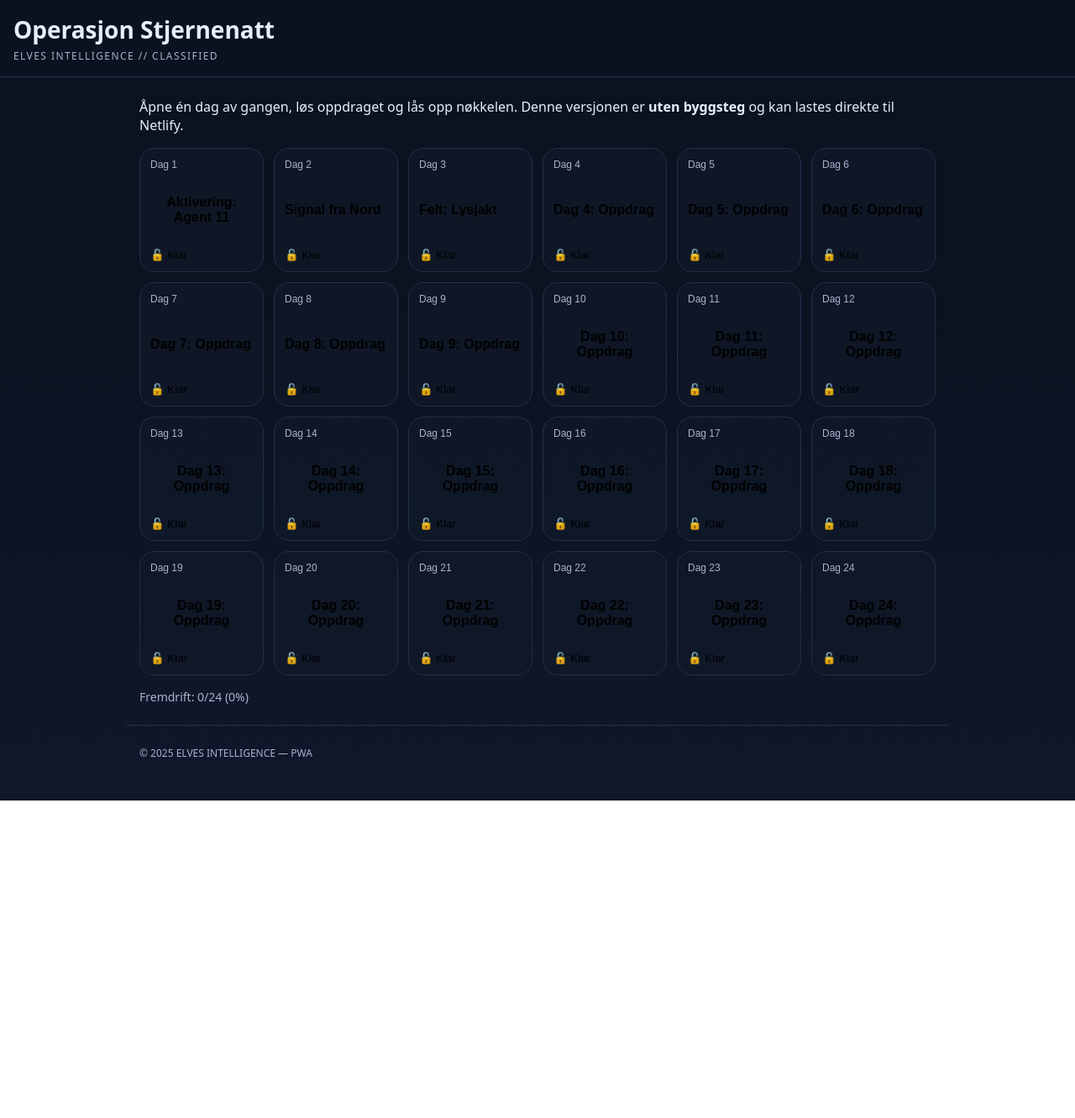
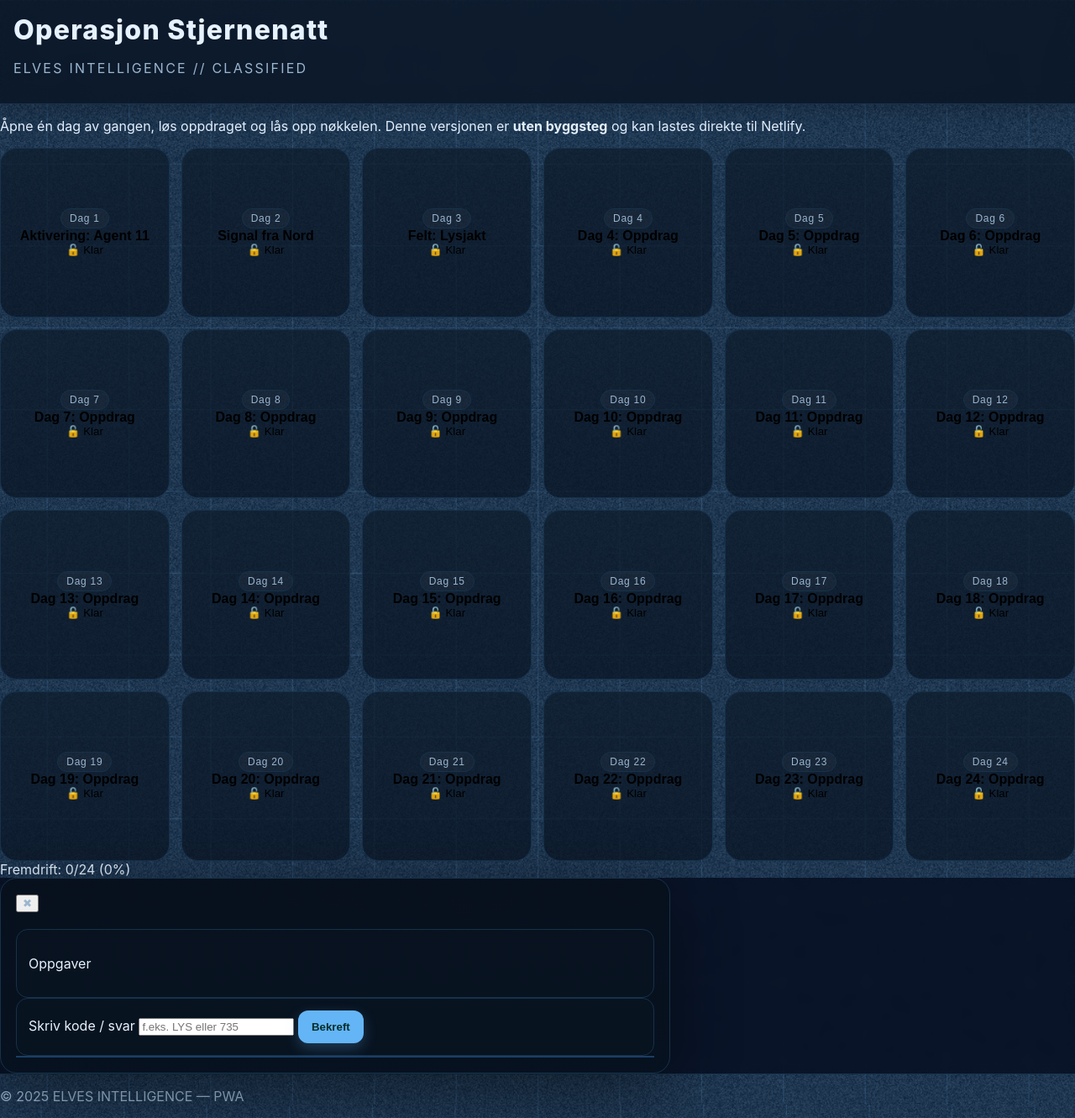
Before and after one commit to ida-ask/operasjon-stjernenatt, a plain HTML site: page index.html in a window 1280 px wide. Shown: the whole page at 84% size. Before the commit the page ends 953 px from the top, so only its background shows below. Drawn offline with Linux system fonts and the light colour scheme.

Commit message:
Add files via upload

```diff
--- a/style.css
+++ b/style.css
@@ -1,28 +1,78 @@
 
-:root{--bg:#0b1220;--panel:#121a2a;--ink:#e7eefc;--muted:#a8b3cf;--accent:#6ee7b7;--line:#22304a;}
-*{box-sizing:border-box}html,body{margin:0;padding:0;background:linear-gradient(180deg,#0b1220,#0b1220 40%,#0f172a);color:var(--ink);font-family:system-ui,-apple-system,Segoe UI,Roboto,Inter,Helvetica,Arial,sans-serif}
-.topbar{position:sticky;top:0;background:rgba(11,18,32,.8);backdrop-filter:blur(8px);border-bottom:1px solid var(--line);padding:16px}
-.topbar h1{margin:0;font-size:clamp(20px,2.8vw,28px)}
-.sub{margin:.25rem 0 0;color:var(--muted);font-size:12px;letter-spacing:.12em;text-transform:uppercase}
-.container{max-width:980px;margin:24px auto;padding:0 16px}
-.grid{display:grid;grid-template-columns:repeat(4,1fr);gap:12px}
-@media(min-width:720px){.grid{grid-template-columns:repeat(6,1fr)}}
-.card{position:relative;border:1px solid var(--line);background:rgba(18,26,42,.7);border-radius:18px;aspect-ratio:1/1;padding:12px;display:flex;flex-direction:column;justify-content:space-between}
-.card.locked{opacity:.6;filter:grayscale(40%)}
-.card h3{margin:0;font-size:16px}
-.badge{font-size:12px;color:var(--muted)}
-.btn{display:inline-flex;align-items:center;gap:8px;background:#1f2a44;border:1px solid var(--line);color:var(--ink);padding:8px 12px;border-radius:12px;cursor:pointer}
-.btn:hover{background:#253253}
-.progress{margin-top:16px;color:var(--muted);font-size:14px}
-.modal{position:fixed;inset:0;background:rgba(2,6,23,.7);backdrop-filter:blur(6px);display:flex;align-items:center;justify-content:center;padding:16px}
-.hidden{display:none}
-.sheet{max-width:720px;width:100%;background:linear-gradient(180deg,#0f172a,#0b1220);border:1px solid var(--line);border-radius:18px;padding:16px}
-.close{float:right;background:transparent;border:none;color:var(--muted);font-size:18px;cursor:pointer}
-.sheet h2{margin-top:0}
-.taskbox,.answerbox{border:1px solid var(--line);border-radius:12px;padding:12px;background:#101828}
-.taskbox .label{color:var(--muted);font-size:12px;margin:0 0 8px}
-.answerbox label{display:block;color:var(--muted);font-size:12px;margin-bottom:6px}
-.answerbox input{width:100%;padding:10px 12px;border-radius:10px;border:1px solid var(--line);background:#0b1220;color:var(--ink);margin-bottom:8px}
-.answerbox button{background:var(--accent);color:#052e2b;border:none;padding:10px 14px;border-radius:10px;font-weight:600;cursor:pointer}
-.reward{padding:12px;border:1px solid #1b3e33;background:#0d1f1a;border-radius:12px;color:#baf7dc}
-.foot{max-width:980px;margin:24px auto;padding:12px 16px;color:var(--muted);font-size:12px;border-top:1px solid var(--line)}
+:root{
+  --bg:#07111f;
+  --panel:#0d1b2a;
+  --ink:#e6f2ff;
+  --muted:#9bb6cf;
+  --accent:#64b5f6; /* isblå */
+  --line:#16324a;
+}
+
+/* Bakgrunn med subtil HUD-grid */
+html,body{
+  margin:0;padding:0;
+  color:var(--ink);
+  font-family: 'Inter', system-ui, -apple-system, Segoe UI, Roboto, sans-serif;
+  background:
+    radial-gradient(1200px 600px at 50% -200px, rgba(100,181,246,.12), transparent 70%),
+    url('/bg/hud-grid.png') center/cover repeat,
+    url('/bg/frost-background.jpg') center/cover no-repeat,
+    linear-gradient(180deg, var(--bg), #0b1220);
+}
+
+/* Header */
+.topbar{
+  position:sticky;top:0;
+  background:rgba(7,17,31,.75);
+  backdrop-filter: blur(10px);
+  border-bottom:1px solid var(--line);
+  padding:16px;
+  box-shadow: 0 6px 24px rgba(0,0,0,.25);
+}
+.topbar h1{ margin:0; letter-spacing:.04em; font-weight:800 }
+.sub{ color:var(--muted); letter-spacing:.14em; text-transform:uppercase }
+
+/* Cards */
+.grid{ display:grid; grid-template-columns:repeat(4,1fr); gap:14px }
+@media(min-width:720px){ .grid{ grid-template-columns:repeat(6,1fr) } }
+.card{
+  position:relative; border:1px solid var(--line);
+  background: linear-gradient(180deg, rgba(13,27,42,.72), rgba(9,20,35,.72));
+  border-radius:20px; aspect-ratio:1/1; padding:14px;
+  transition: transform .12s ease, box-shadow .12s ease;
+}
+.card:hover{ transform: translateY(-2px); box-shadow:0 16px 40px rgba(0,0,0,.35) }
+.card.locked{ opacity:.6; filter:grayscale(40%) }
+.badge{
+  display:inline-block; padding:4px 10px; border-radius:999px;
+  border:1px solid var(--line); background:rgba(255,255,255,.03);
+  color:var(--muted); font-size:12px; letter-spacing:.06em;
+}
+.card h3{ margin:0; font-size:16px }
+
+/* Modal */
+.modal{ background: rgba(2,6,23,.7); backdrop-filter: blur(6px); }
+.sheet{
+  max-width:760px; width:100%;
+  border:1px solid var(--line);
+  background: linear-gradient(180deg, rgba(8,16,28,.9), rgba(7,17,31,.95));
+  border-radius:20px; padding:18px;
+  box-shadow: 0 20px 80px rgba(0,0,0,.45);
+}
+.close{ color:var(--muted) }
+
+.taskbox,.answerbox{
+  border:1px solid var(--line); border-radius:14px; padding:14px;
+  background: rgba(10,20,34,.65);
+}
+.answerbox button{
+  background: var(--accent); color:#052e2b;
+  border:none; padding:12px 16px; border-radius:12px; font-weight:700; cursor:pointer;
+  box-shadow: 0 6px 16px rgba(100,181,246,.25);
+}
+.answerbox button:active{ transform: translateY(1px) }
+
+.reward{ border:1px solid #1b3e66; background:#0b1c2d; color:#bde0fe }
+
+/* Footer */
+.foot{ color:var(--muted); border-top:1px solid var(--line) }
```
Also changed, not shown: bg/frost-background.jpg (added), bg/hud-grid.png (added).
